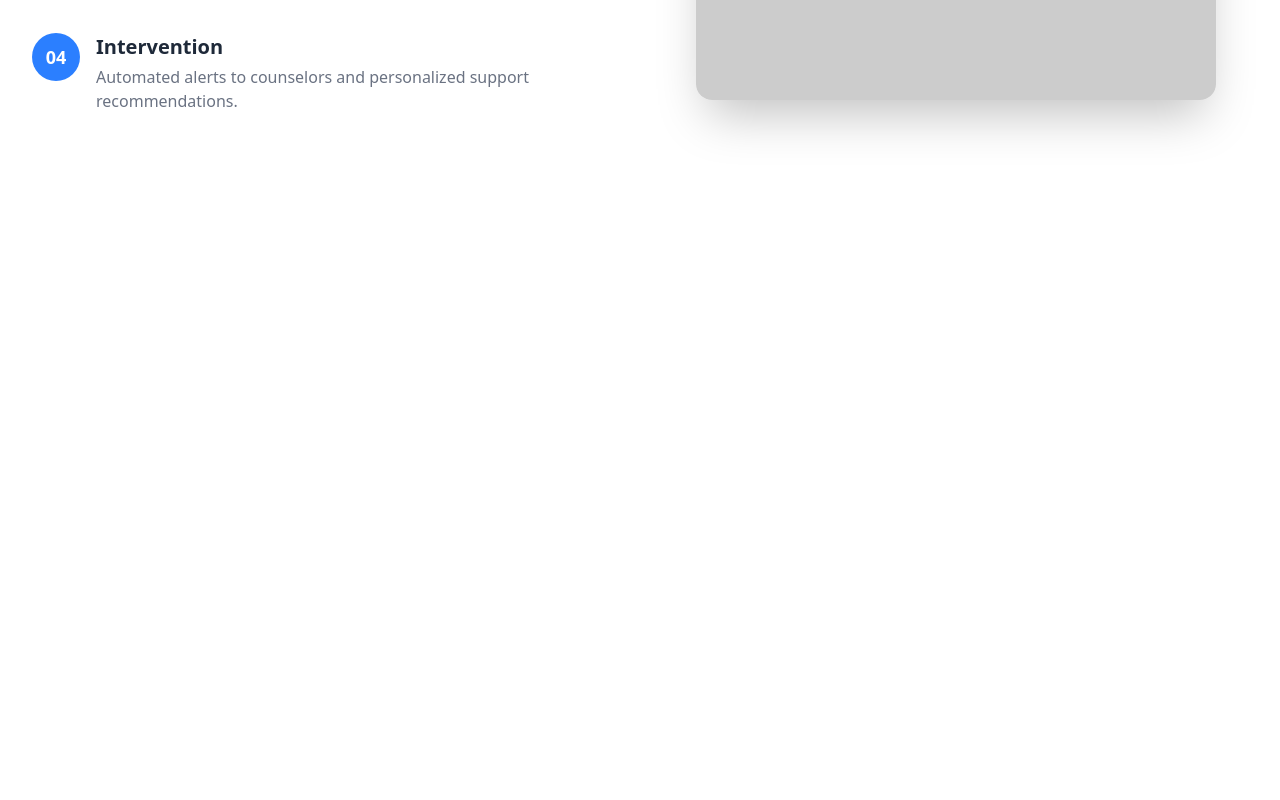
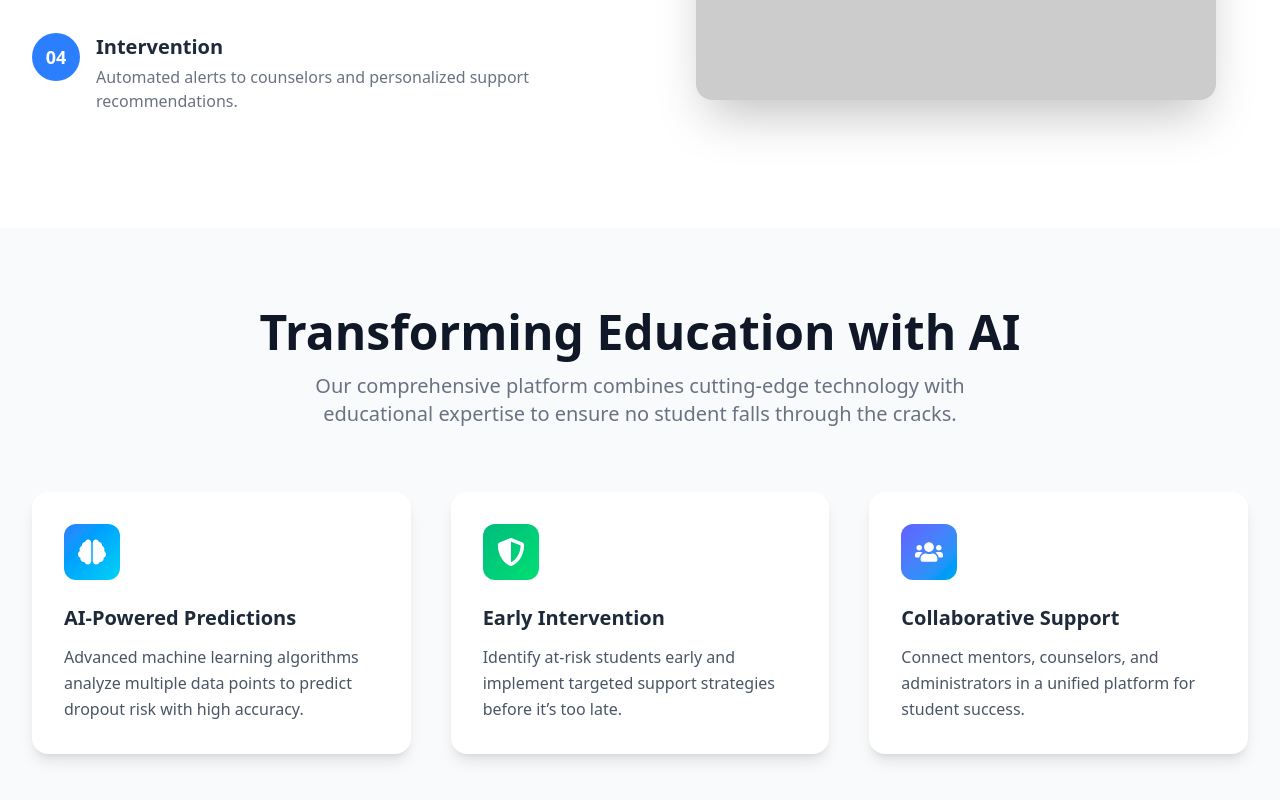
Before and after one commit to maruthu00/dropout-solution, a React (Vite) app: page / in a window 1280 px wide. Shown: the part 1367-2167 px from the top of the page. Before the commit the page ends 1595 px from the top, so only its background shows below. Built offline with nearby package versions, Linux system fonts and the light colour scheme.

Commit message:
Added one more section in Home.jsx

```diff
--- a/package.json
+++ b/package.json
@@ -23,6 +23,7 @@
     "react-csv": "^2.2.2",
     "react-dom": "^19.1.1",
     "react-i18next": "^15.7.4",
+    "react-icons": "^5.5.0",
     "react-router-dom": "^7.9.1",
     "recharts": "^3.2.1",
     "tailwindcss": "^4.1.13"
--- a/src/pages/Home.jsx
+++ b/src/pages/Home.jsx
@@ -1,5 +1,78 @@
 import React from "react";
 import { Link } from "react-router-dom";
+import { FaBrain, FaShieldAlt, FaUsers } from 'react-icons/fa';
+
+//Data for feature cards
+const featuresData = [
+  {
+    icon: <FaBrain size={28} />,
+    gradient: 'from-blue-500 to-cyan-400',
+    title: 'AI-Powered Predictions',
+    description: 'Advanced machine learning algorithms analyze multiple data points to predict dropout risk with high accuracy.',
+  },
+  {
+    icon: <FaShieldAlt size={28} />,
+    gradient: 'from-emerald-500 to-green-400',
+    title: 'Early Intervention',
+    description: 'Identify at-risk students early and implement targeted support strategies before it’s too late.',
+  },
+  {
+    icon: <FaUsers size={28} />,
+    gradient: 'from-indigo-500 to-sky-500',
+    title: 'Collaborative Support',
+    description: 'Connect mentors, counselors, and administrators in a unified platform for student success.',
+  },
+];
+
+const FeatureCard = ({ icon, gradient, title, description }) => {
+  return (
+    <div className="bg-white p-8 rounded-2xl shadow-lg flex flex-col transition-transform transform hover:-translate-y-2 hover:shadow-xl duration-300">
+      {/* Icon with Gradient Background */}
+      <div className={`w-14 h-14 rounded-xl mb-6 flex items-center justify-center text-white bg-gradient-to-br ${gradient}`}>
+        {icon}
+      </div>
+
+      {/* Card Title */}
+      <h3 className="text-xl font-bold text-gray-800 mb-3">{title}</h3>
+
+      {/* Card Description */}
+      <p className="text-gray-600 leading-relaxed">{description}</p>
+    </div>
+  );
+};
+
+const FeaturesSection = () => {
+  return (
+    <section className="bg-gray-50 py-20 px-4 sm:px-6 lg:px-8">
+      <div className="max-w-7xl mx-auto">
+
+        {/* Header Section */}
+        <div className="text-center">
+          <h2 className="text-4xl font-extrabold text-gray-900 sm:text-5xl">
+            Transforming Education with AI
+          </h2>
+          <p className="mt-4 max-w-2xl mx-auto text-xl text-gray-500">
+            Our comprehensive platform combines cutting-edge technology with educational expertise to ensure no student falls through the cracks.
+          </p>
+        </div>
+
+        {/* Features Grid */}
+        <div className="mt-16 grid gap-10 sm:grid-cols-1 md:grid-cols-2 lg:grid-cols-3">
+          {featuresData.map((feature, index) => (
+            <FeatureCard
+              key={index}
+              icon={feature.icon}
+              gradient={feature.gradient}
+              title={feature.title}
+              description={feature.description}
+            />
+          ))}
+        </div>
+
+      </div>
+    </section>
+  );
+};
 
 // --- SVG Icon Components ---
 const StudentIcon = () => (
@@ -202,7 +275,7 @@ function Home() {
 
       {/* How It Works Section */}
       <HowItWorksSection />
-
+        <FeaturesSection />
       {/* You can add more sections here */}
       {/* For example: <TestimonialsSection /> etc. */}
     </div>
```
Also changed, not shown: 1 other file (tests, documents, lock files or other folders).
